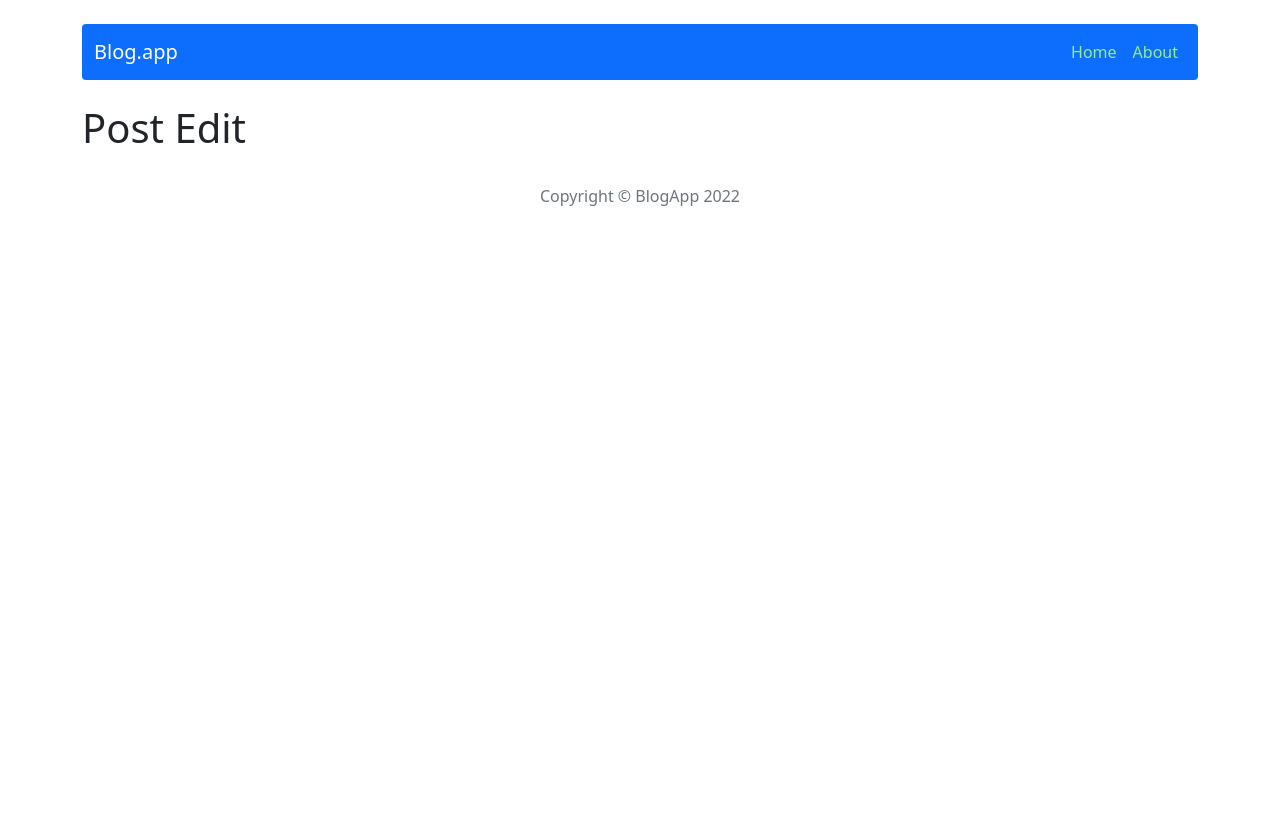
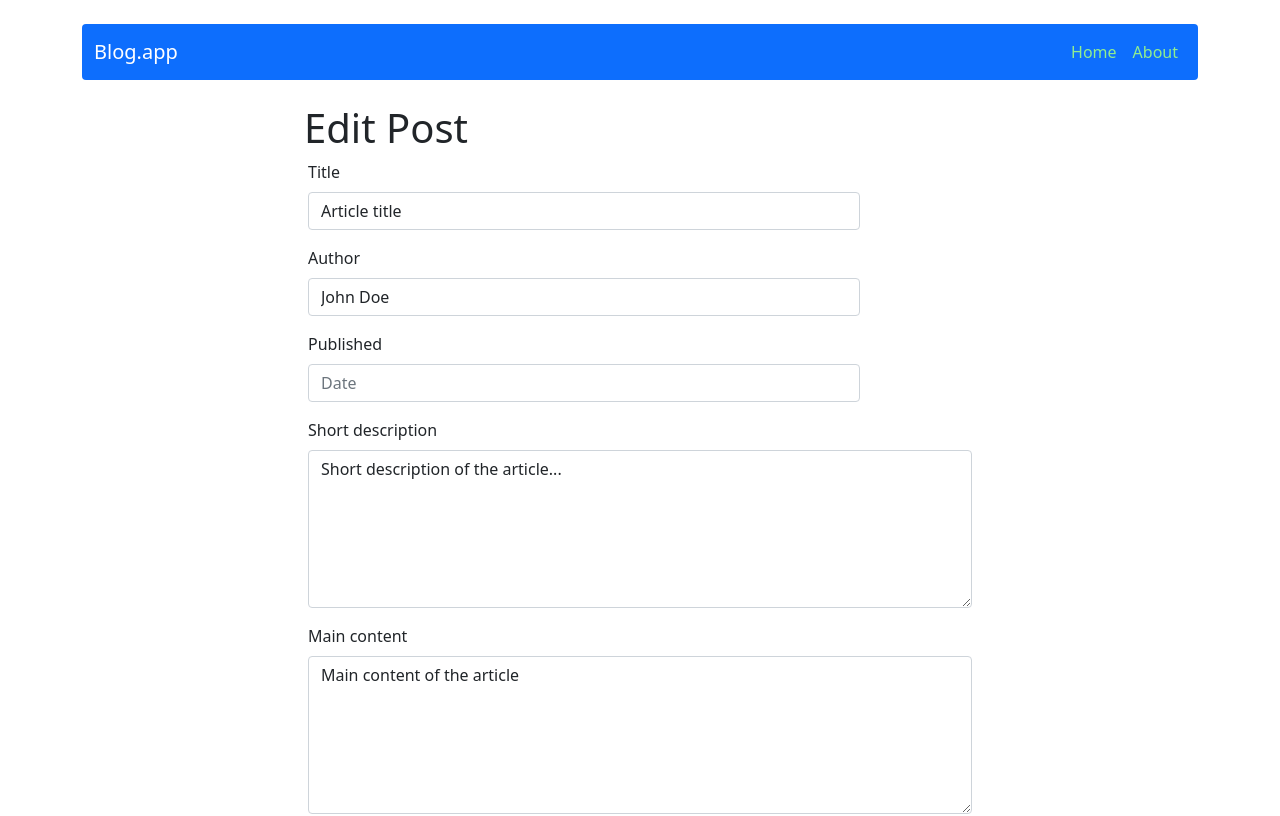
Before and after one commit to OlhaOvcharenko/crud_app, a React (Create React App) app: page /post/edit/1 in a window 1280 px wide. Shown: the top 816 px of the page. Built offline with nearby package versions, Linux system fonts and the light colour scheme.

Commit message:
change Post Form

```diff
--- a/src/components/features/AddPostForm/AddPostForm.js
+++ b/src/components/features/AddPostForm/AddPostForm.js
@@ -1,94 +1,22 @@
-import { FloatingLabel, Form } from "react-bootstrap";
-import  { Row } from "react-bootstrap";
-import  { Col } from "react-bootstrap";
-import  { Button } from "react-bootstrap";
+
 import { useDispatch } from "react-redux";
-import { useState } from "react";
 import { addPost } from "../../../redux/postsRedux";
-import DatePicker from 'react-datepicker';
-import 'react-datepicker/dist/react-datepicker.css';
 import { useNavigate } from "react-router-dom";
-import moment from "moment";
+import PostForm from "../PostForm/PostForm";
 
 
-const AddPostForm = (props) => {
-
+const AddPostForm = () => {
     const navigate = useNavigate();
     const dispatch = useDispatch();
 
-    const [title, setTitle] = useState('');
-    const [author, setAuthor] = useState('');
-    const [publishedDate, setSelectedDate] = useState(null);
-    const [shortDescription, setShortDescription] = useState('');
-    const [content, setContent] = useState('');
+    const handleSubmit = post => {
+      dispatch(addPost(post));
+      navigate('/')
+    };
 
 
-    const handleSubmit = e => {
-        e.preventDefault();
-
-        dispatch(
-            addPost({
-              postId: props.postId,
-              title,
-              author,
-              publishedDate: moment().format('DD-MM-YYYY'),
-              shortDescription,
-              content,
-            })
-        );
-
-        setTitle('');
-        setAuthor('');
-        setSelectedDate(null);
-        setShortDescription('');
-        setContent('');
-
-        navigate('/');
-    };
-
     return (
-
-        <section>
-
-            <Row className="d-flex flex-column">
-
-                <Form onSubmit={handleSubmit} >
-
-                    <Col lg={10} xs={12} md={8}>
-                        <Form.Group className="mb-3 px-1" controlId="formGroupTitle">
-                            <Form.Label>Title</Form.Label>
-                            <Form.Control type="text" placeholder="Enter title" value={title} onChange={e => setTitle(e.target.value)}/>
-                        </Form.Group>
-                        <Form.Group className="mb-3 px-1" controlId="formGroupAuthor">
-                            <Form.Label>Author</Form.Label>
-                            <Form.Control type="text" placeholder="Enter author"value={author} onChange={e => setAuthor(e.target.value)} />
-                        </Form.Group>
-                        <Form.Group className="mb-3 px-3" controlId="formGroupDate">
-                            <Row className="d-flex align-items-center">
-                                <Form.Label className="px-0">Published</Form.Label>
-                                <DatePicker selected={publishedDate} onChange={(date) => setSelectedDate(date)} className="form-control"
-                                            placeholderText="Date" dateFormat="dd-MM-yyyy"/>
-                            </Row>
-                        </Form.Group>
-                    </Col>
-
-                    <Col lg={12} xs={12} md={10} className="px-1">
-                        <Form.Group className="mb-3" controlId="floatingTextarea1">
-                            <Form.Label>Short description</Form.Label>
-                            <Form.Control as="textarea" rows={6} placeholder="Leave a comment here"
-                            value={shortDescription} onChange={e => setShortDescription(e.target.value)}/>
-                        </Form.Group>
-                        <Form.Group className="mb-3" controlId="floatingTextarea2">
-                            <Form.Label>Main content</Form.Label>
-                            <Form.Control as="textarea" rows={6} placeholder="Leave a comment here"
-                            value={content} onChange={e => setContent(e.target.value)} />
-                        </Form.Group>
-                    </Col>
-
-                    <Button type="submit"  className="mx-1">Add Post</Button>
-                </Form>
-            </Row>
-        </section>
+        <PostForm action={handleSubmit} actionText="Add post"  />
     )
 }
 
--- /dev/null
+++ b/src/components/features/EditPostForm/EditPostForm.js
@@ -0,0 +1,38 @@
+import { useDispatch } from "react-redux";
+import { useNavigate } from "react-router-dom";
+import PostForm from "../PostForm/PostForm";
+import { editPost } from "../../../redux/postsRedux";
+import { useParams } from "react-router-dom";
+import { useSelector } from "react-redux";
+import { getPostById } from "../../../redux/postsRedux";
+import moment from "moment/moment";
+
+const EditPostForm = () => {
+    const navigate = useNavigate();
+    const dispatch = useDispatch();
+
+    const { id } = useParams();
+
+    const postData = useSelector(state => getPostById(state, id));
+
+    const handleSubmit = (post) => {
+        dispatch(editPost({ ...post, id}));
+        navigate('/');
+    };
+
+    return (
+        <PostForm
+            postId = {id}
+            action={handleSubmit}
+            actionText='Edit post'
+            title={postData.title}
+            author={postData.author}
+            date={postData.publishedDate}
+            shortDescription={postData.shortDescription}
+            content={postData.content}
+        />
+
+    );
+};
+
+export default EditPostForm;
--- a/src/components/features/PostCard/PostCard.js
+++ b/src/components/features/PostCard/PostCard.js
@@ -2,10 +2,10 @@ import { Card } from "react-bootstrap";
 import  { Col } from "react-bootstrap";
 import { Button } from "react-bootstrap";
 import { Link } from "react-router-dom";
+import { useParams } from "react-router-dom";
 
 const PostCard = (props) => {
 
-  //const posts = useSelector((state) => getAllPosts(state, props.id))
   return(
 
     <Col  className="col-lg-4 col-sm-12 col-md-6 px-2 py-2">
--- /dev/null
+++ b/src/components/features/PostForm/PostForm.js
@@ -0,0 +1,74 @@
+import { FloatingLabel, Form } from "react-bootstrap";
+import  { Row } from "react-bootstrap";
+import  { Col } from "react-bootstrap";
+import  { Button } from "react-bootstrap";
+import { useState } from "react";
+import DatePicker from 'react-datepicker';
+import 'react-datepicker/dist/react-datepicker.css';
+import moment from "moment";
+
+
+const PostForm = ({ action, actionText, ... props}) => {
+
+    const [title, setTitle] = useState(props.title || '');
+    const [author, setAuthor] = useState(props.author || '');
+    const [publishedDate, setSelectedDate] = useState(props.publishedDate || '');
+    const [shortDescription, setShortDescription] = useState(props.shortDescription || '');
+    const [content, setContent] = useState(props.content || '');
+
+
+    const handleSubmit = e => {
+        e.preventDefault();
+        action({
+            title, author,
+            publishedDate: moment(props.publishedDate).format('DD-MM-YYYY'),
+            shortDescription, content });
+    };
+
+    return (
+
+        <section>
+
+            <Row className="d-flex flex-column">
+
+                <Form onSubmit={handleSubmit} >
+
+                    <Col lg={10} xs={12} md={8}>
+                        <Form.Group className="mb-3 px-1" controlId="formGroupTitle">
+                            <Form.Label>Title</Form.Label>
+                            <Form.Control type="text" placeholder="Enter title" value={title} onChange={e => setTitle(e.target.value)}/>
+                        </Form.Group>
+                        <Form.Group className="mb-3 px-1" controlId="formGroupAuthor">
+                            <Form.Label>Author</Form.Label>
+                            <Form.Control type="text" placeholder="Enter author"value={author} onChange={e => setAuthor(e.target.value)} />
+                        </Form.Group>
+                        <Form.Group className="mb-3 px-3" controlId="formGroupDate">
+                            <Row className="d-flex align-items-center">
+                                <Form.Label className="px-0">Published</Form.Label>
+                                <DatePicker selected={publishedDate} onChange={(date) => setSelectedDate(date)} className="form-control"
+                                            placeholderText="Date" dateFormat="dd-MM-yyyy"/>
+                            </Row>
+                        </Form.Group>
+                    </Col>
+
+                    <Col lg={12} xs={12} md={10} className="px-1">
+                        <Form.Group className="mb-3" controlId="floatingTextarea1">
+                            <Form.Label>Short description</Form.Label>
+                            <Form.Control as="textarea" rows={6} placeholder="Leave a comment here"
+                            value={shortDescription} onChange={e => setShortDescription(e.target.value)}/>
+                        </Form.Group>
+                        <Form.Group className="mb-3" controlId="floatingTextarea2">
+                            <Form.Label>Main content</Form.Label>
+                            <Form.Control as="textarea" rows={6} placeholder="Leave a comment here"
+                            value={content} onChange={e => setContent(e.target.value)} />
+                        </Form.Group>
+                    </Col>
+
+                    <Button type="submit"  className="mx-1">{actionText}</Button>
+                </Form>
+            </Row>
+        </section>
+    )
+}
+
+export default PostForm;
--- a/src/components/features/RemovePost/RemovePost.js
+++ b/src/components/features/RemovePost/RemovePost.js
@@ -21,7 +21,7 @@ const RemovePost = ({ id }) => {
 
     return(
         <div>
-           <Button variant="outline-danger" onClick={handleShow} >Delete post</Button>{' '}
+           <Button variant="outline-danger" onClick={handleShow} classNmae={'mr-2'} >Delete post</Button>{' '}
 
            <Modal show={show} onHide={handleClose}>
                 <Modal.Header closeButton>
--- a/src/components/views/Post Edit/PostEdit.js
+++ b/src/components/views/Post Edit/PostEdit.js
@@ -1,8 +1,17 @@
+import  { Row } from "react-bootstrap";
+import  { Col } from "react-bootstrap";
+import EditPostForm from "../../features/EditPostForm/EditPostForm";
+
 const PostEdit = () => {
+
     return(
-        <div>
-            <h1>Post Edit</h1>
-        </div>
+
+        <Row  className="justify-content-center align-items-start px-5">
+            <Col xs={12} md={10} lg={8}>
+                <h1>Edit Post</h1>
+                <EditPostForm/>
+            </Col>
+        </Row>
     )
 }
 
--- a/src/redux/postsRedux.js
+++ b/src/redux/postsRedux.js
@@ -10,19 +10,24 @@ export const getSinglePost = ({posts}, postId) => posts.filter((post) => post.po
 const createActionName = actionName => `app/posts/${actionName}`;
 const REMOVE_POST = createActionName('REMOVE_POST');
 const ADD_POST = createActionName('ADD_POST');
+const EDIT_POST = createActionName('EDIT_POST');
 
 // action creators
 export const deletePost = payload => ({type: REMOVE_POST, payload});
 export const addPost = payload => ({type: ADD_POST, payload});
+export const editPost = payload => ({type: EDIT_POST, payload});
 
 const postsReducer = (statePart = [], action) => {
   switch (action.type) {
 
     case REMOVE_POST:
-    return statePart.filter((post) => post.id !== action.payload);
+      return statePart.filter((post) => post.id !== action.payload);
 
     case ADD_POST:
-    return [...statePart, { ...action.payload, id: shortid() }];
+      return [...statePart, { ...action.payload, id: shortid() }];
+
+    case EDIT_POST:
+      return statePart.map(post => (post.id === action.payload.id ? { ...post, ...action.payload } : post));
 
     default:
       return statePart;
```
Also changed, not shown: src/components/features/SinglePost/SinglePost.js (+5 -4 lines).
